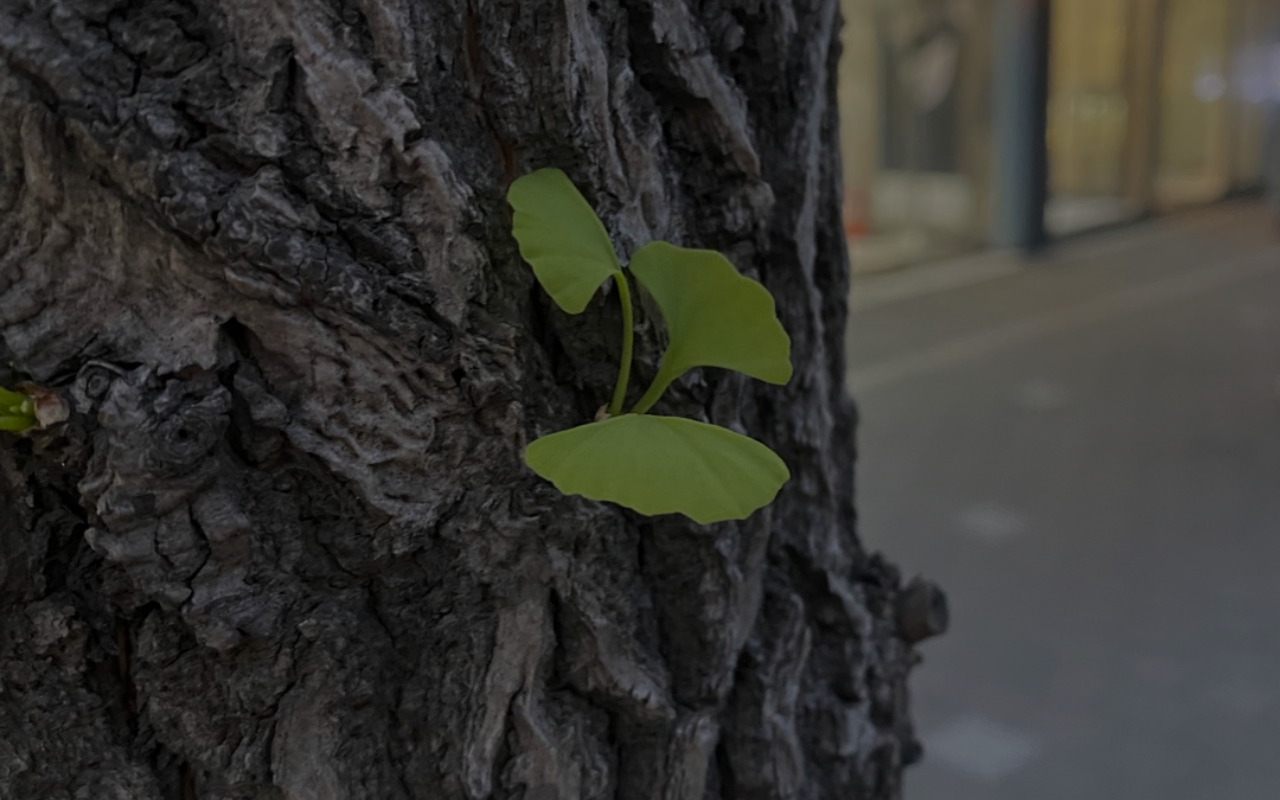
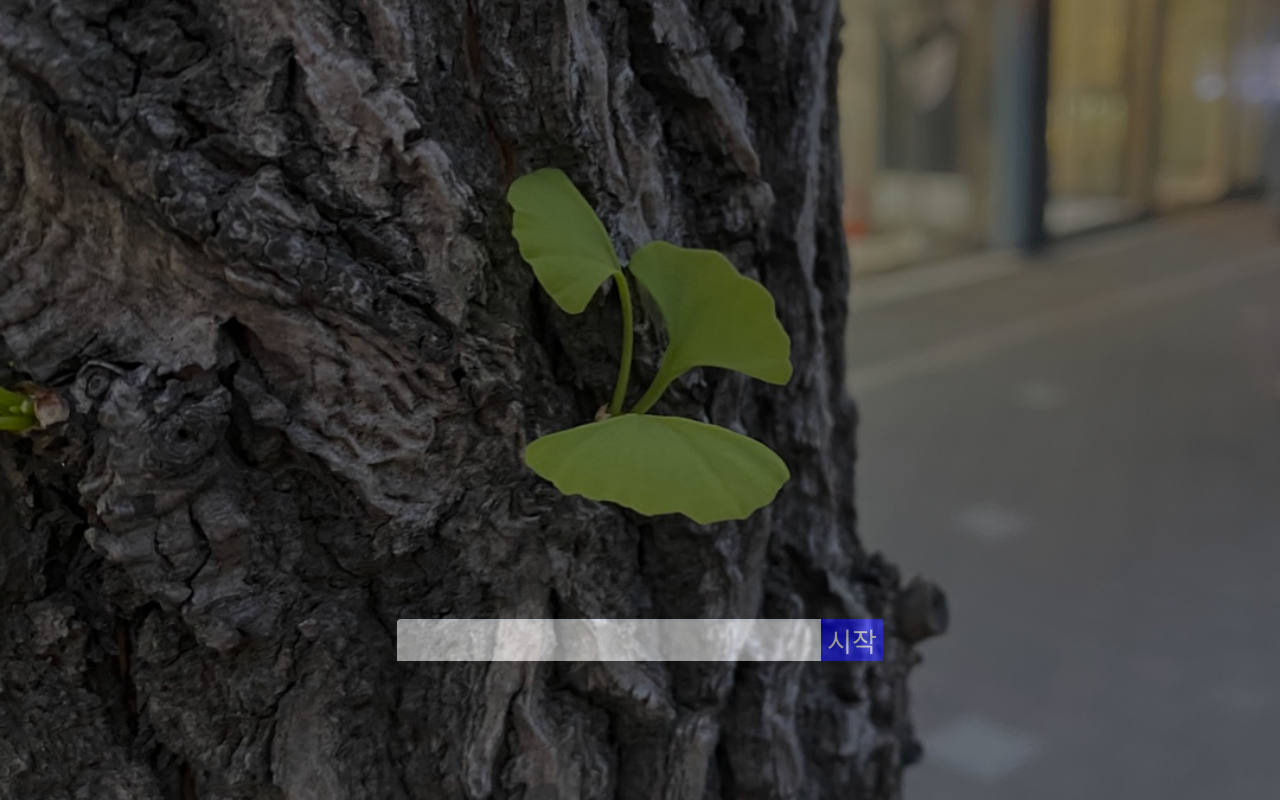
Before and after one commit to 0sinf/timer, a React (Vite) app: page / in a window 1280 px wide. Built offline with nearby package versions, Linux system fonts and the light colour scheme.

Commit message:
Add time form

```diff
--- a/src/App.tsx
+++ b/src/App.tsx
@@ -1,13 +1,12 @@
-import { useState } from "react";
-
 import "./App.css";
+import { TimeForm } from "./components/TimeForm";
 
 function App() {
-  const [time, setTime] = useState(0);
-
   return (
     <div className="App">
-      <div className="App_filter"></div>
+      <div className="App_filter">
+        <TimeForm />
+      </div>
     </div>
   );
 }
--- /dev/null
+++ b/src/components/TimeForm.css
@@ -0,0 +1,27 @@
+.form_div {
+  position: fixed;
+
+  background-color: aliceblue;
+  border-radius: 4px;
+
+  top: 80%;
+  left: 50%;
+  transform: translate(-50%, -50%);
+}
+
+.form_input {
+  border: none;
+  font-size: 2em;
+}
+
+.form_button {
+  border: none;
+  background-color: blue;
+
+  height: 100%;
+
+  color: white;
+  font-size: 1.7em;
+
+  cursor: pointer;
+}
--- /dev/null
+++ b/src/components/TimeForm.tsx
@@ -0,0 +1,12 @@
+import "./TimeForm.css";
+
+export function TimeForm() {
+  return (
+    <div className="form_div">
+      <input className="form_input" type="text" />
+      <button className="form_button" type="button">
+        시작
+      </button>
+    </div>
+  );
+}
```
